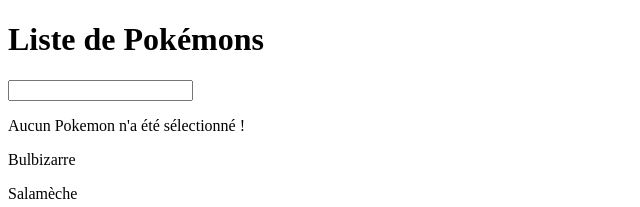
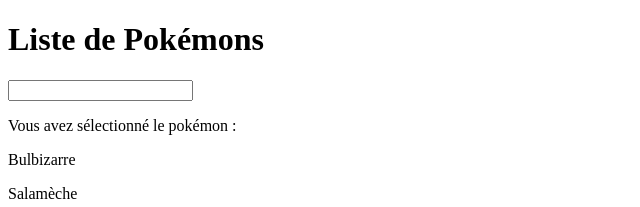
Before and after one commit to Carole-GRD/ng-pokemon-app, an Angular app: page / in a window 1280 px wide. Shown: the top 207 px of the page, without its empty margins (0-640 px from the left). Built offline with nearby package versions, Linux system fonts and the light colour scheme.

Commit message:
Revert "fix"
This reverts commit 29c9817df4f1430d4da1188494252754c898098f.

```diff
--- a/src/app/app.component.html
+++ b/src/app/app.component.html
@@ -1,32 +1,11 @@
 <h1>Liste de Pokémons</h1>
 
-
-<!-- (keyup.backspace)="pokemonSelected = undefined" -->
-<!-- (keyup.enter)="selectPokemon(input.value)" -->
 <input
     #input
-    (keyup)="selectPokemon(input.value)"
+    (keyup.enter)="selectPokemon(input.value)"
     type="number"
 >
-
-
-<!-- <p *ngIf="!pokemonSelected || pokemonSelected == undefined">
-    Aucun pokémon n'a été sélectionné !
-</p>
-<p *ngIf="pokemonSelected">
-    Vous avez sélectionné le pokémon : {{ pokemonSelected.name }}
-</p> -->
-@if (pokemonSelected && pokemonSelected !== null) {
-    <p>
-        Vous avez sélectionné le pokémon : {{ pokemonSelected.name }}
-    </p>
-}
-@else {
-    <p>
-        Aucun Pokemon n'a été sélectionné !
-    </p>
-}
-
+<p>Vous avez sélectionné le pokémon : {{ pokemonSelected?.name }}</p>
 
 <p>{{ pokemonList[0].name }}</p>
 <p>{{ pokemonList[1].name }}</p>
--- a/src/app/app.component.ts
+++ b/src/app/app.component.ts
@@ -2,39 +2,33 @@
 import { RouterOutlet } from '@angular/router';
 import { POKEMONS } from './mock-pokemon-list';
 import { Pokemon } from './pokemon';
-// import { CommonModule } from '@angular/common';
 
 @Component({
   selector: 'app-root',
   standalone: true,
   imports: [RouterOutlet],
-  // imports: [RouterOutlet, CommonModule],
   templateUrl: './app.component.html',
   styles: [],
 })
 export class AppComponent implements OnInit {
   pokemonList: Pokemon[] = POKEMONS;
-  pokemonSelected: Pokemon | null;
+  pokemonSelected: Pokemon | undefined;
 
   ngOnInit() {
     console.table(this.pokemonList);
   }
 
   selectPokemon(pokemonId: string) {
-
     const pokemon: Pokemon | undefined = this.pokemonList.find(p => p.id === +pokemonId);
 
     if (pokemon) {
       console.log(`Vous avez choisi ${pokemon.name}`);
       this.pokemonSelected = pokemon;
     }
-    else if (pokemonId === "") {
-      this.pokemonSelected = null;
-      console.warn("Backspace");
-    }
     else {
+      console.error(`Aucun pokémon trouvé avec l'identifiant ${pokemonId}`);
       console.error("Vous avez demandé un pokémon qui n'existe pas.");
-      this.pokemonSelected = null;
+      this.pokemonSelected = pokemon;
     }
   }
 }
```
